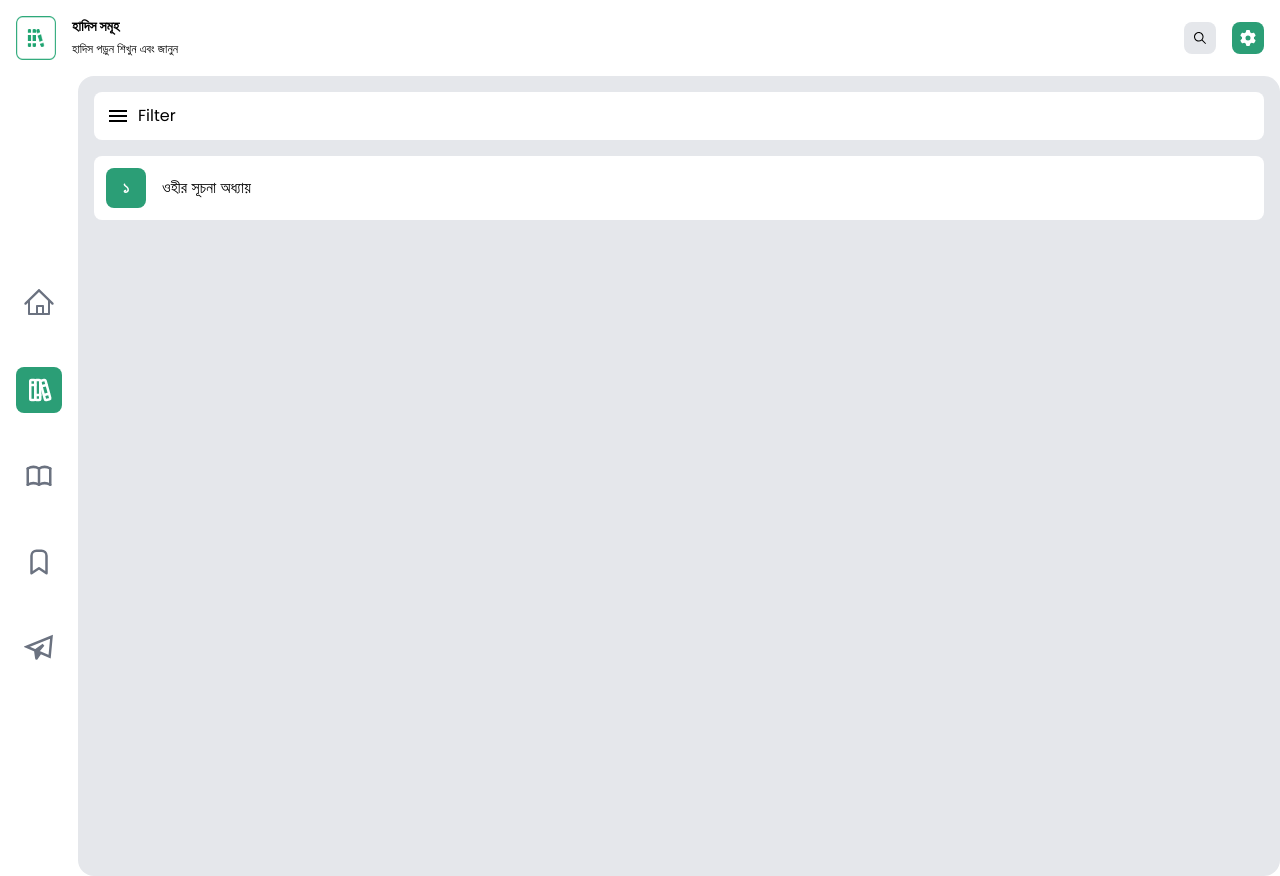
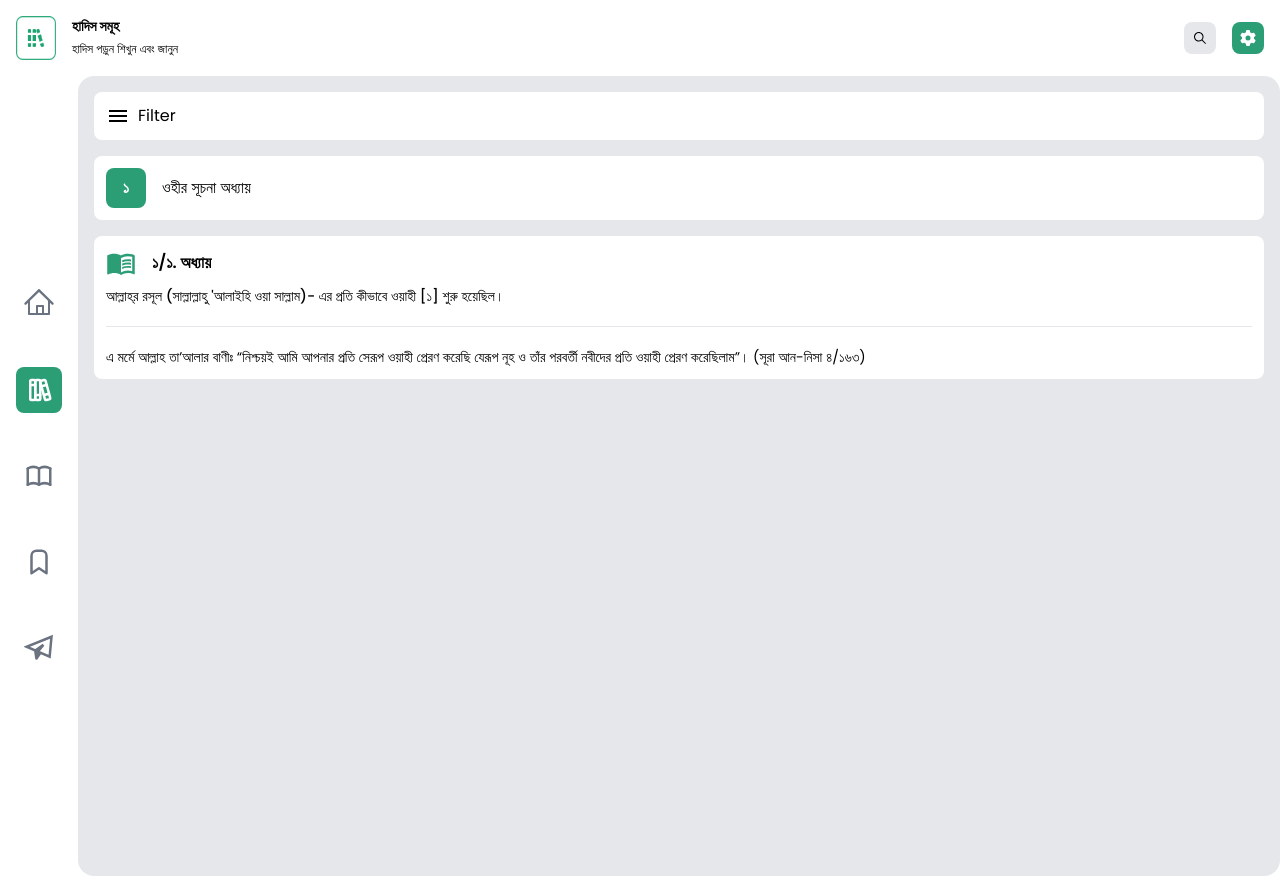
Before and after one commit to Amdadullah-Raihan/ird-foundation-assignment2, a Next.js app in the folder frontend/: page /books in a window 1280 px wide. Built offline with nearby package versions, Linux system fonts and the light colour scheme.

Commit message:
added static section component

```diff
--- /dev/null
+++ b/frontend/app/books/Section.jsx
@@ -0,0 +1,29 @@
+import React from "react";
+import { MdOutlineMenuBook } from "react-icons/md";
+
+const Section = () => {
+  return (
+    <div className="p-3 bg-white rounded-lg">
+      <div>
+        <div className="flex items-center gap-2 md:gap-4 ">
+          <MdOutlineMenuBook className="text-3xl text-primary" />
+          <p className="font-semibold">১/১. অধ্যায়</p>
+        </div>
+        <div>
+          <p className="mt-2 text-sm font-medium">
+            আল্লাহ্‌র রসূল (সাল্লাল্লাহু 'আলাইহি ওয়া সাল্লাম)- এর প্রতি কীভাবে
+            ওয়াহী [১] শুরু হয়েছিল।
+          </p>
+          <hr className="w-full my-5" />
+          <p className="text-sm">
+            এ মর্মে আল্লাহ তা’আলার বাণীঃ “নিশ্চয়ই আমি আপনার প্রতি সেরূপ ওয়াহী
+            প্রেরণ করেছি যেরূপ নূহ ও তাঁর পরবর্তী নবীদের প্রতি ওয়াহী প্রেরণ
+            করেছিলাম”। (সূরা আন-নিসা ৪/১৬৩)
+          </p>
+        </div>
+      </div>
+    </div>
+  );
+};
+
+export default Section;
--- a/frontend/app/books/page.js
+++ b/frontend/app/books/page.js
@@ -1,12 +1,14 @@
 import React from "react";
 import FilterBooksBtn from "./FilterBooksBtn";
 import ChapterName from "./ChapterName";
+import Section from "./Section";
 
 const Books = () => {
   return (
     <div className="flex flex-col gap-3 lg:gap-4">
       <FilterBooksBtn />
       <ChapterName />
+      <Section />
     </div>
   );
 };
```
